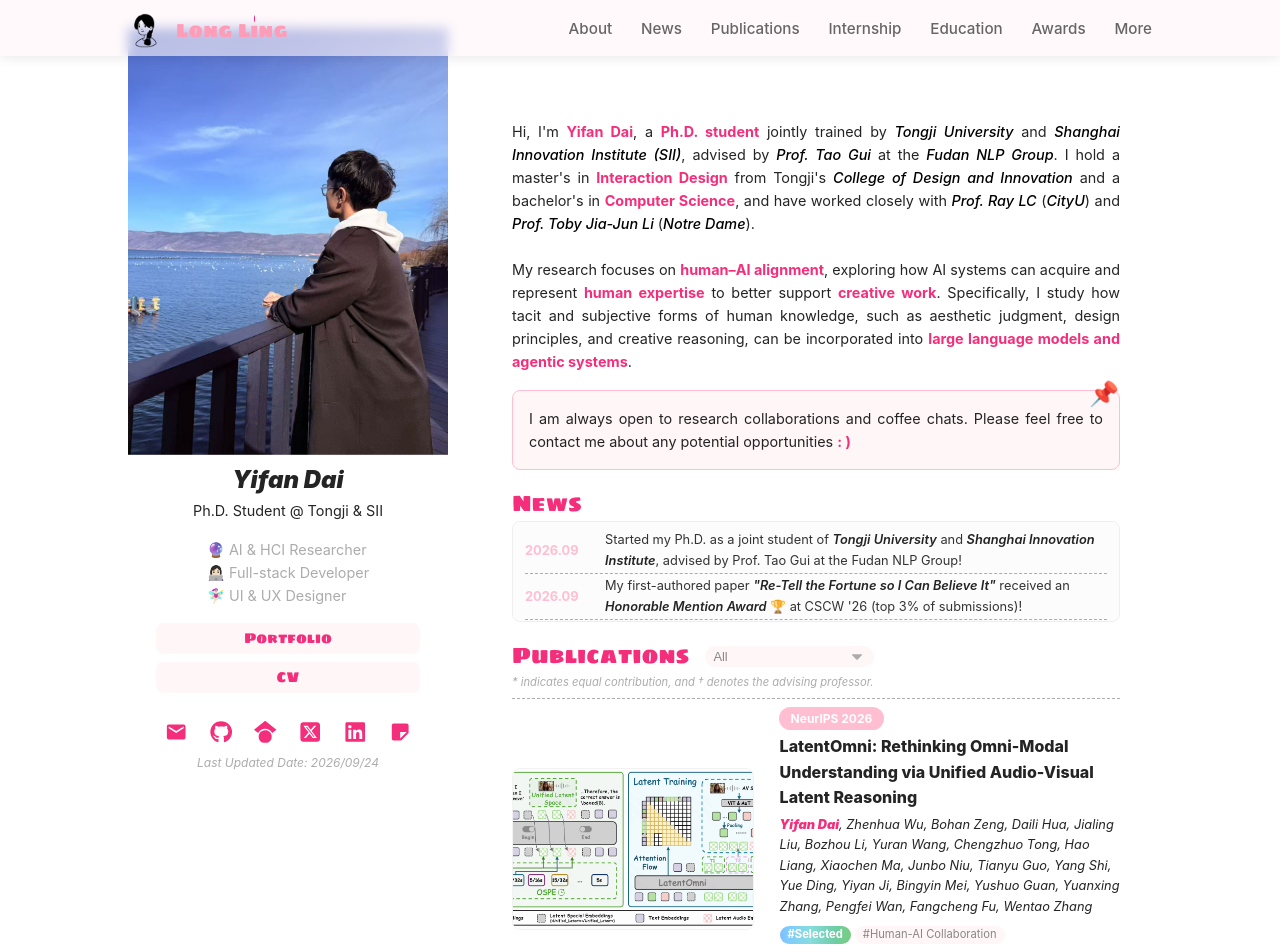
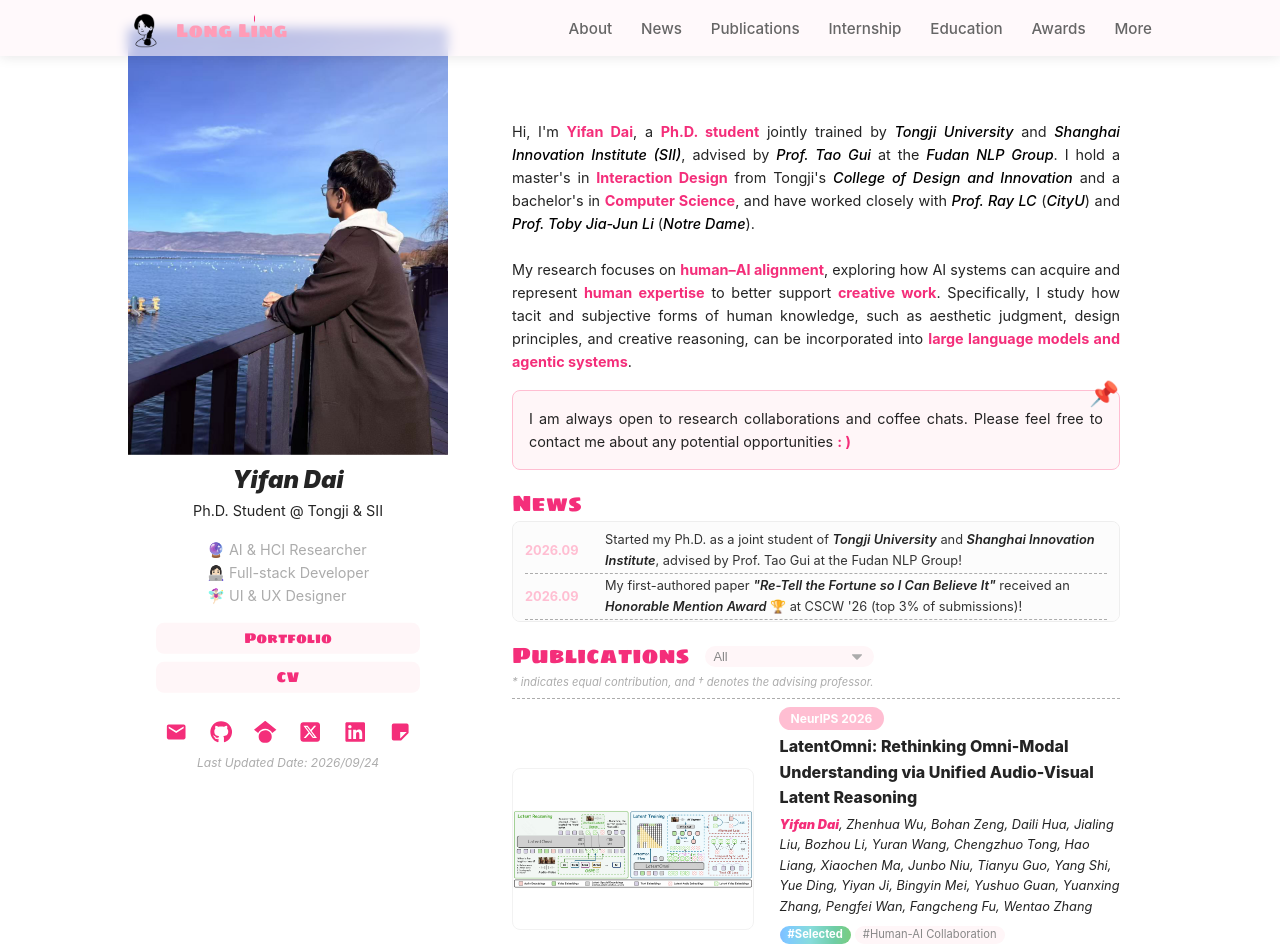
Before and after one commit to yfanDai/yfanDai.github.io, a React (Vite) app: page / in a window 1280 px wide. Shown: the top 949 px of the page. Built offline with nearby package versions, Linux system fonts and the light colour scheme.

Commit message:
Show full LatentOmni thumbnail

```diff
--- a/src/components/Publications.jsx
+++ b/src/components/Publications.jsx
@@ -103,7 +103,7 @@ export default function Publications() {
                             <img
                                 src={paper.image}
                                 alt={paper.title}
-                                className="publication-image"
+                                className={`publication-image${paper.id === "latentomni" ? " publication-image--contain" : ""}`}
                             />
                         </Link>
 
--- a/src/css/Publications.css
+++ b/src/css/Publications.css
@@ -29,6 +29,11 @@
     border-radius: 8px;
     margin-right: 1.6rem;
     border: 1px solid #f2f2f2;
+}
+
+.publication-image--contain {
+    object-fit: contain;
+    background: #fff;
 }
 
 .publication-content {
```
